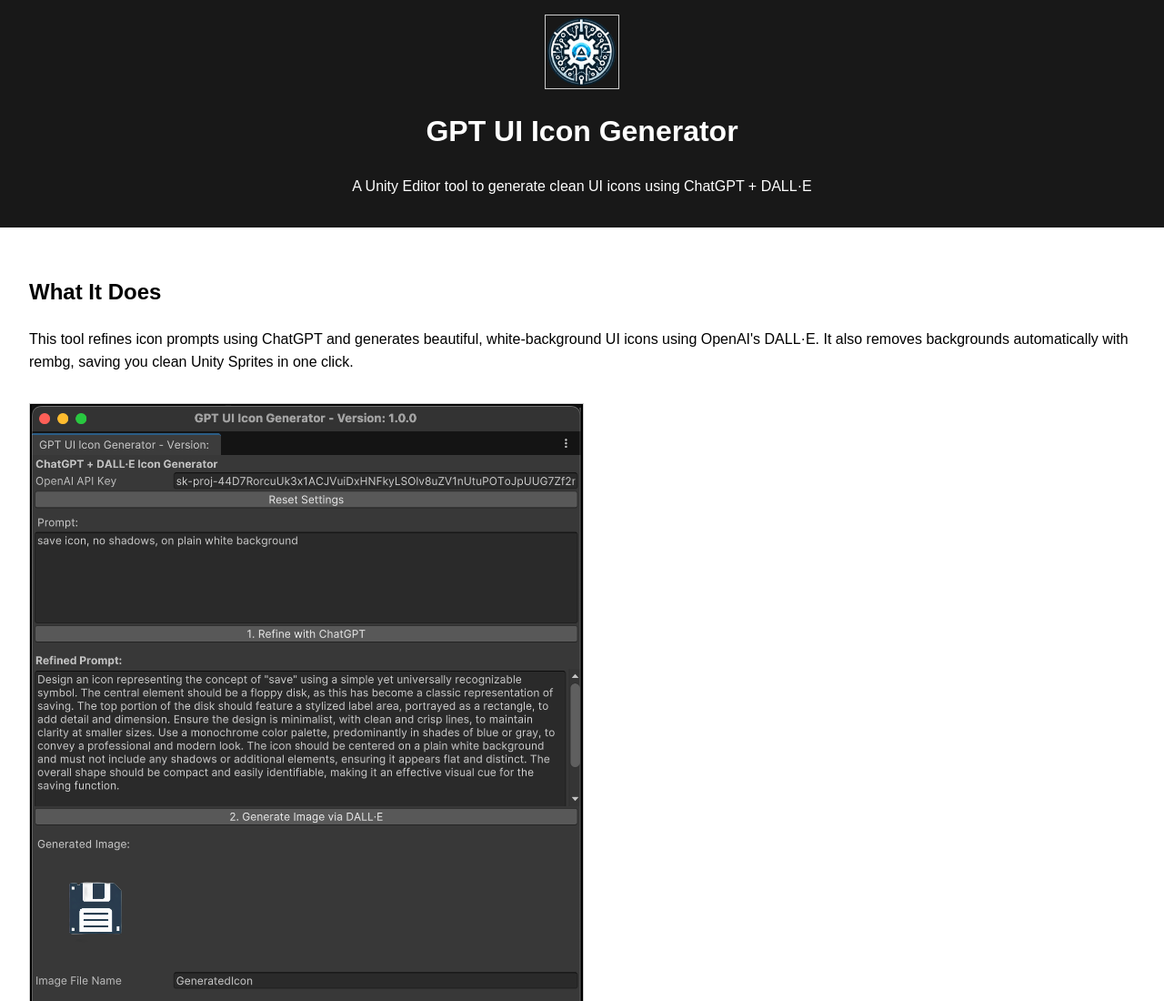
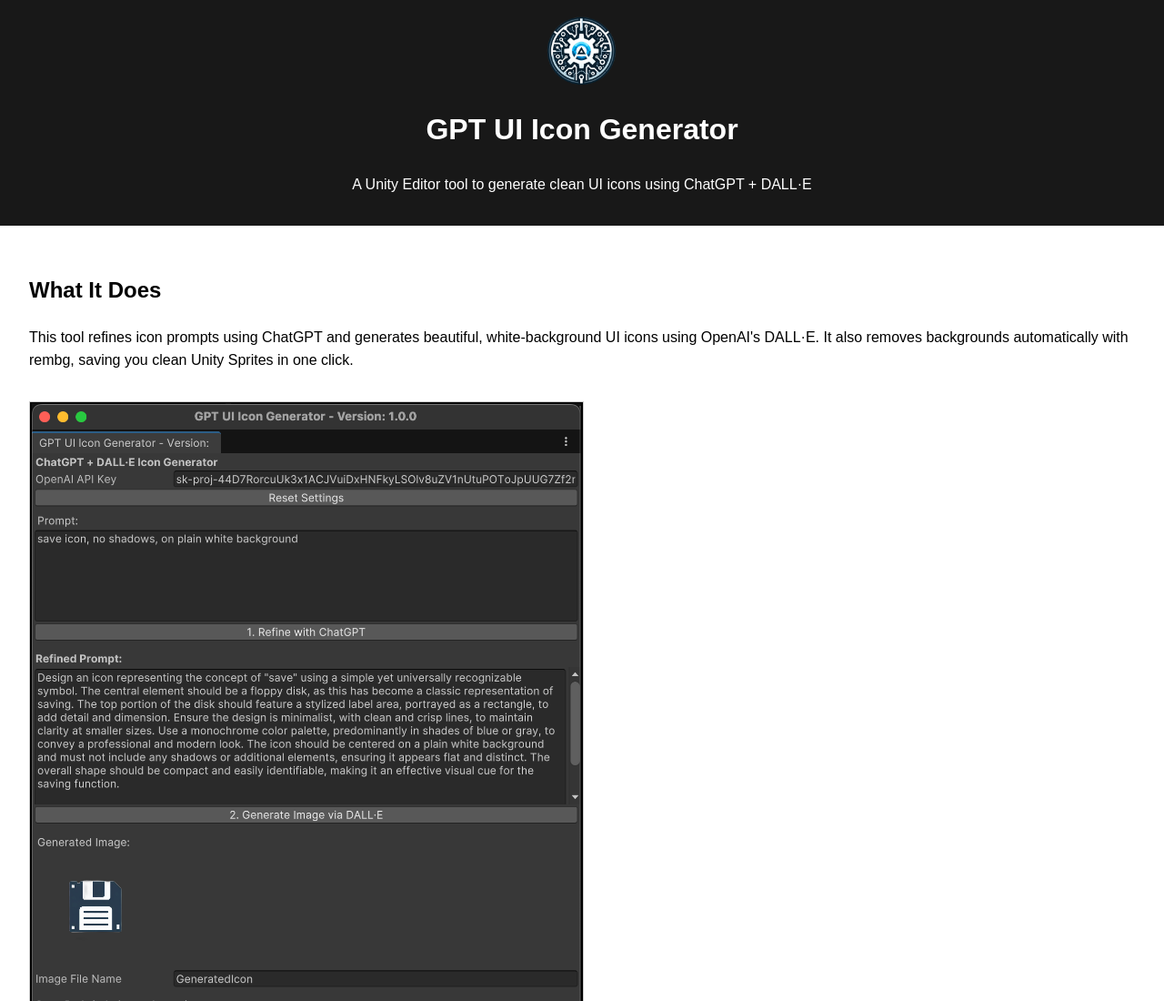
Before and after one commit to anatolii-hlushko/gpt-ui-icon-generator-site, a plain HTML site: page index.html in a window 1280 px wide. Shown: the top 1100 px of the page at 91% size. Drawn offline with Linux system fonts and the light colour scheme.

Commit message:
removed border

```diff
--- a/index.html
+++ b/index.html
@@ -8,7 +8,7 @@
 </head>
 <body>
     <header>
-        <img src="images/ahdevtools_logo.png" alt="AHDevTools Logo" style="height: 80px; display: block; margin: 0 auto;" />
+        <img src="images/ahdevtools_logo.png" alt="AHDevTools Logo" style="height: 80px; display: block; margin: 0 auto; border: none;" />
         <h1>GPT UI Icon Generator</h1>
         <p>A Unity Editor tool to generate clean UI icons using ChatGPT + DALL·E</p>
     </header>
```
